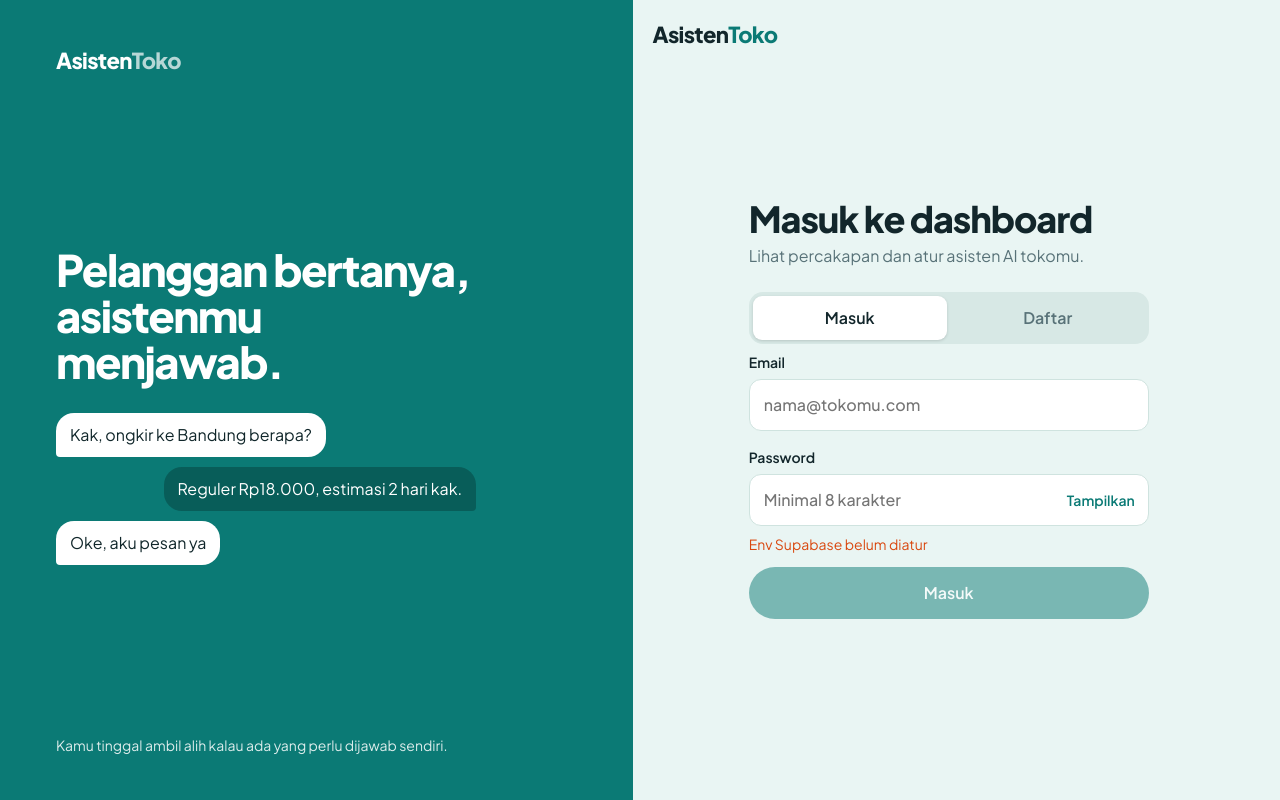
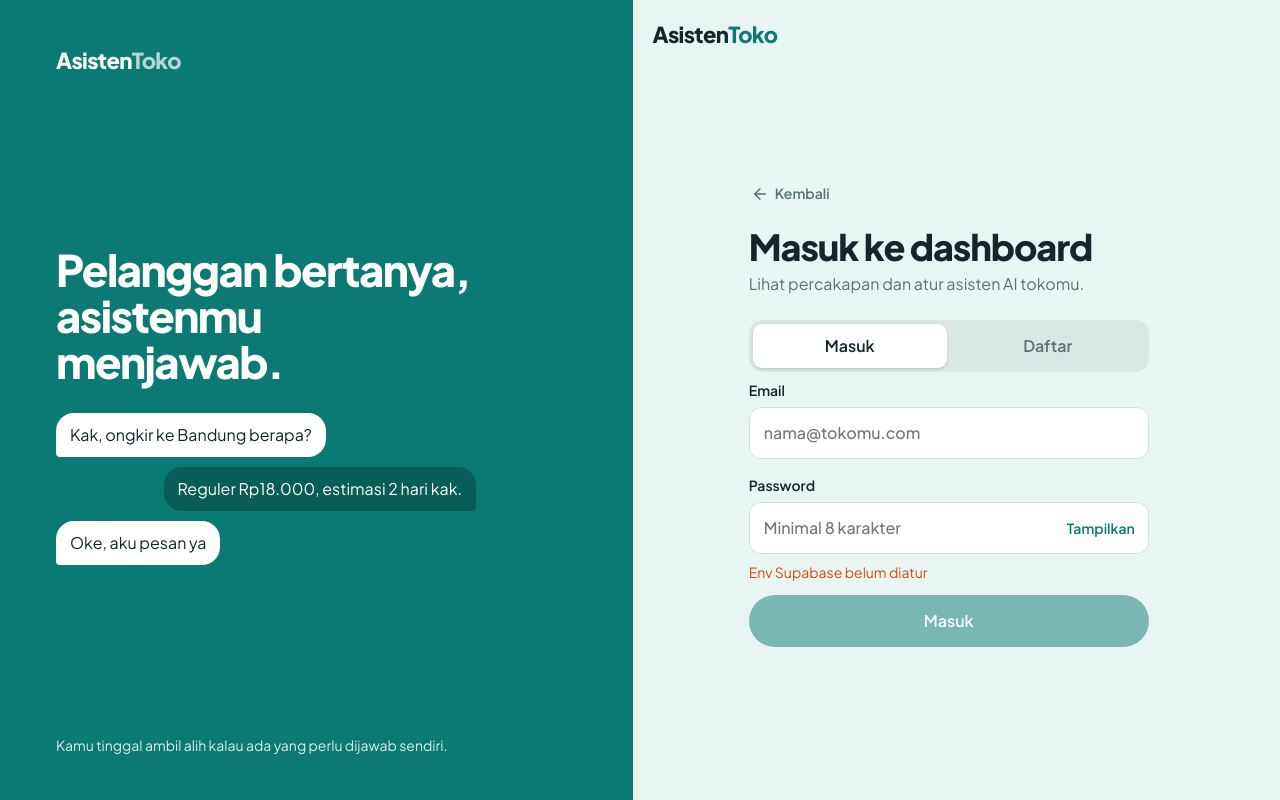
Before and after one commit to ekodororo-hash/chatbot, a Next.js app: page /login in a window 1280 px wide. Built offline with nearby package versions, Linux system fonts and the light colour scheme; no server answers.

Commit message:
Add files via upload

```diff
--- a/app/globals.css
+++ b/app/globals.css
@@ -246,6 +246,8 @@ iframe.preview{width:100%;height:520px;border:1px solid var(--line);border-radiu
 .auth-form{display:flex;flex-direction:column;padding:18px 20px 32px}
 .auth-form .brand{display:inline-block}
 .auth-box{flex:1;display:flex;flex-direction:column;justify-content:center;max-width:400px;width:100%;margin:0 auto;padding:24px 0}
+.auth-back{display:inline-flex;align-items:center;gap:6px;align-self:flex-start;min-height:44px;margin:0 0 12px -4px;padding:0 10px 0 6px;border-radius:10px;font-size:14px;font-weight:600;color:var(--mute);text-decoration:none}
+.auth-back:hover{color:var(--ink);background:color-mix(in srgb,var(--line) 50%,transparent)}
 .auth-box h1{font-size:36px;margin:0 0 6px;letter-spacing:-.03em;font-weight:800}
 .auth-box .sub{margin:0 0 24px;color:var(--mute)}
 .auth label{font-size:14px;font-weight:600;color:var(--ink);margin:16px 0 6px}
--- a/app/login/LoginForm.js
+++ b/app/login/LoginForm.js
@@ -86,6 +86,10 @@ export default function LoginForm({ supabaseUrl, supabaseAnonKey, error }) {
       <div className="auth-form">
         <Link className="brand" href="/">Asisten<span>Toko</span></Link>
         <div className="auth-box">
+          <Link className="auth-back" href="/">
+            <svg width="18" height="18" viewBox="0 0 24 24" fill="none" stroke="currentColor" strokeWidth="2" strokeLinecap="round" strokeLinejoin="round" aria-hidden="true"><path d="M19 12H5" /><path d="m12 19-7-7 7-7" /></svg>
+            Kembali
+          </Link>
           <h1>{reg ? 'Buat akun' : 'Masuk ke dashboard'}</h1>
           <p className="sub">{reg ? 'Daftar, lalu isi data tokomu.' : 'Lihat percakapan dan atur asisten AI tokomu.'}</p>
 
```
